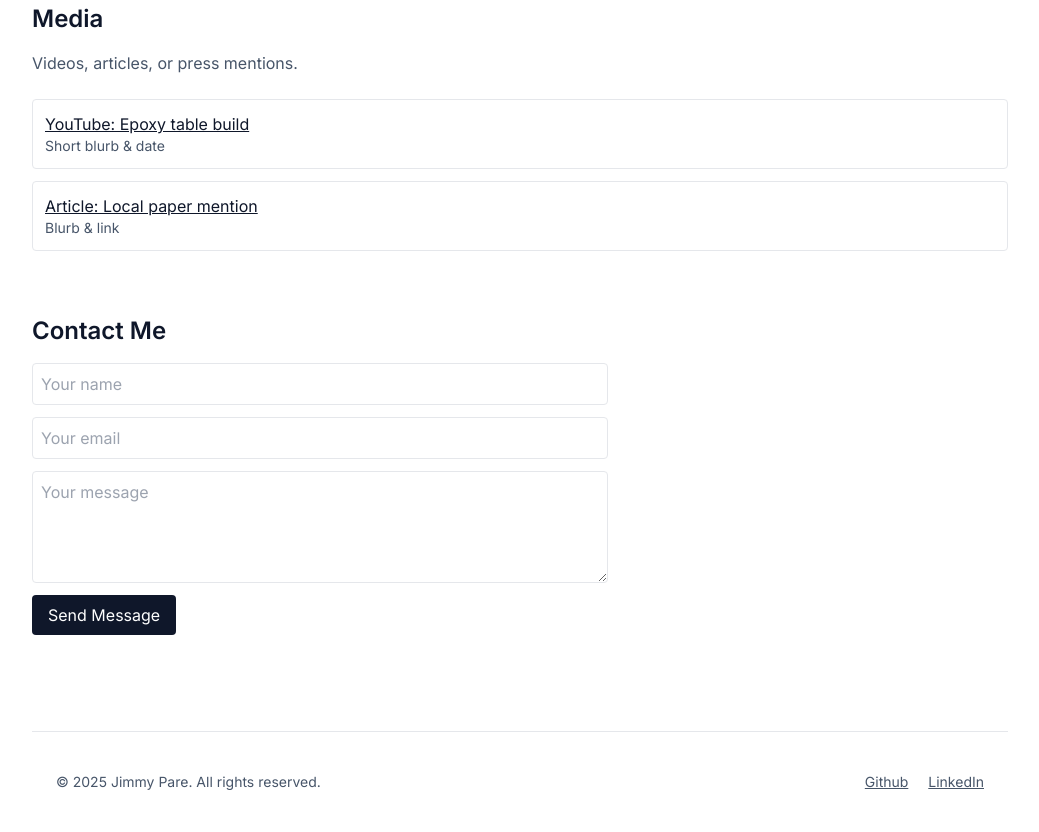
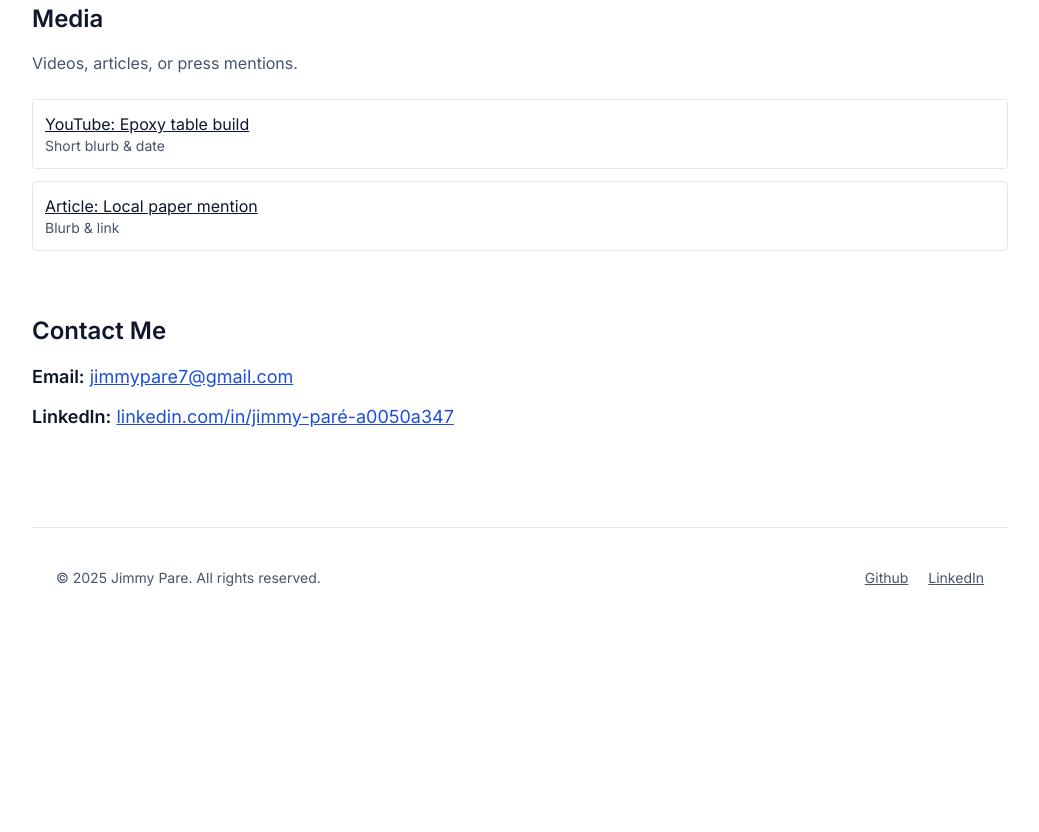
Before and after one commit to jimmypare7/jimmypare7.github.io, a plain HTML site: page index.html in a window 1280 px wide. Shown: the part 2321-3153 px from the top of the page, without its empty margins (120-1159 px from the left). After the commit the page ends 2949 px from the top, so only its background shows below. Drawn offline with nearby package versions, Linux system fonts and the light colour scheme.

Commit message:
Update index.html

```diff
--- a/index.html
+++ b/index.html
@@ -320,14 +320,18 @@
     </section>
 
     <!-- Contact -->
-    <section id="contact" class="mt-16 mb-24">
+     <section id="contact" class="mt-16 mb-24">
       <h2 class="text-2xl font-semibold mb-4">Contact Me</h2>
-      <form class="max-w-xl grid gap-3" action="mailto:jimmypare7@gmail.com" method="post" enctype="text/plain">
-        <input class="border rounded p-2" type="text" name="name" placeholder="Your name" required>
-        <input class="border rounded p-2" type="email" name="email" placeholder="Your email" required>
-        <textarea class="border rounded p-2 h-28" name="message" placeholder="Your message" required></textarea>
-        <div><button class="px-4 py-2 rounded bg-slate-900 text-white" type="submit">Send Message</button></div>
-      </form>
+      <div class="max-w-xl grid gap-3 text-lg">
+        <div>
+          <span class="font-semibold">Email:</span>
+          <a href="mailto:jimmypare7@gmail.com" class="underline text-blue-700 hover:text-blue-900">jimmypare7@gmail.com</a>
+        </div>
+        <div>
+          <span class="font-semibold">LinkedIn:</span>
+          <a href="https://www.linkedin.com/in/jimmy-par%C3%A9-a0050a347/" target="_blank" class="underline text-blue-700 hover:text-blue-900">linkedin.com/in/jimmy-paré-a0050a347</a>
+        </div>
+      </div>
     </section>
 
     <footer class="py-10 text-sm text-slate-600 border-t mt-12">
```
